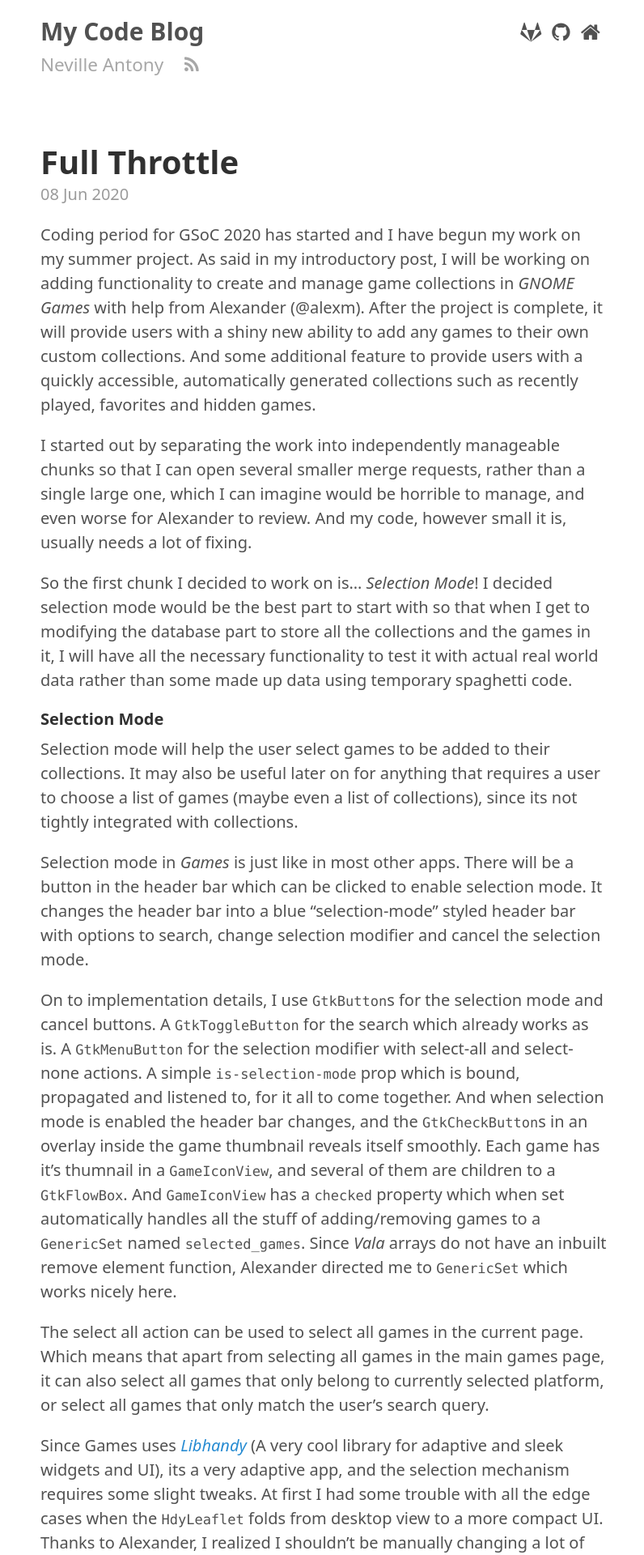
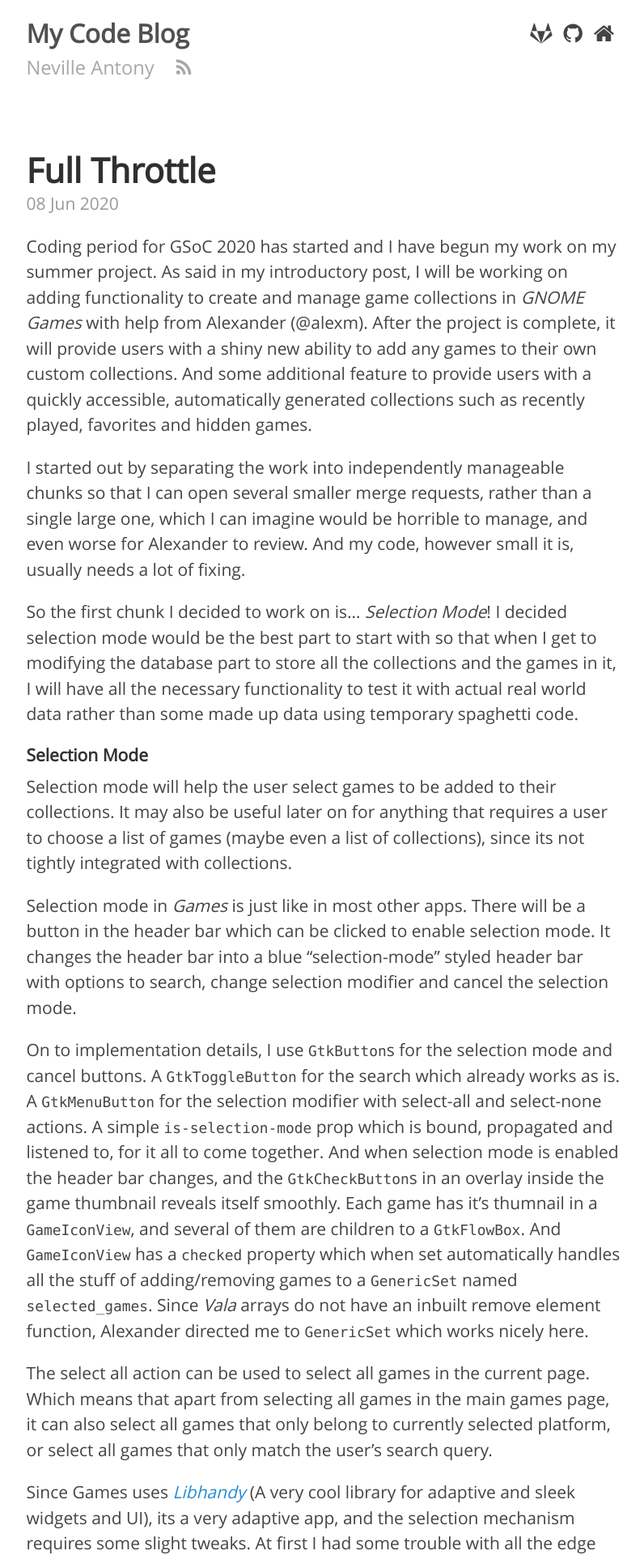
Before and after one commit to NevilleAntony98/blog-mirror, a Jekyll site: the page built from index.html, in a window 1280 px wide. Shown: the top 1920 px of the page at 81% size, without its empty margins (240-1036 px from the left). Built offline with Jekyll 4.4.1, drawn with Linux system fonts in a browser that asks for light colours; the list of posts is cut into pages by our own code.

Commit message:
style: Use Open Sans

```diff
--- a/_sass/_variables.scss
+++ b/_sass/_variables.scss
@@ -1,3 +1,9 @@
+@font-face {
+    font-family: 'LOL Sans';
+    font-style: normal;
+    src: local('Open Sans'), local('OpenSans'), url(https://fonts.gstatic.com/s/productsans/v5/HYvgU2fE2nRJvZ5JFAumwegdm0LZdjqr5-oayXSOefg.woff2) format('woff2');
+}
+
 $gray-1: #f9f9f9;
 $gray-2: #ccc;
 $gray-3: #767676;
@@ -13,18 +19,18 @@
 // $blue: #6a9fb5;
 $brown: #8f5536;
 
-$root-font-family: Noto Sans, -apple-system, BlinkMacSystemFont, "Segoe UI", Roboto, "Helvetica Neue", Arial, "Noto Sans", sans-serif, "Apple Color Emoji", "Segoe UI Emoji", "Segoe UI Symbol", "Noto Color Emoji" !default;
+$root-font-family: LOL Sans, Noto Sans, -apple-system, BlinkMacSystemFont, "Segoe UI", Roboto, "Helvetica Neue", Arial, "Noto Sans", sans-serif, "Apple Color Emoji", "Segoe UI Emoji", "Segoe UI Symbol", "Noto Color Emoji" !default;
 $root-font-size: 16px;
 $root-line-height: 1.5;
 
-$body-color: #515151;
+$body-color: #444444;
 $body-bg: #fff;
 $link-color: $blue;
 
 $border-color: #e5e5e5;
 
 $large-breakpoint: 38em;
-$large-font-size: 20px;
+$large-font-size: 21px;
 
 $code-font-family: SFMono-Regular, Menlo, Monaco, Consolas, "Liberation Mono", "Courier New", monospace !default;
 $code-color: #bf616a;
```
